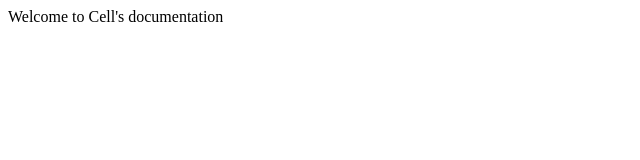
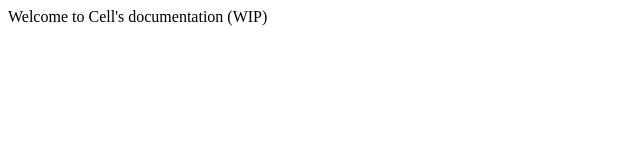
Before and after one commit to jonatjano/Cell, a plain HTML site: page docs/index.html in a window 1280 px wide. Shown: the full height of the page, 0-640 px from the left. Drawn offline with Linux system fonts and the light colour scheme.

```diff
--- a/docs/index.html
+++ b/docs/index.html
@@ -5,6 +5,6 @@
     <title>Cell</title>
 </head>
 <body>
-    Welcome to Cell's documentation
+    Welcome to Cell's documentation (WIP)
 </body>
 </html>
```
Also changed, not shown: README.md (added).
